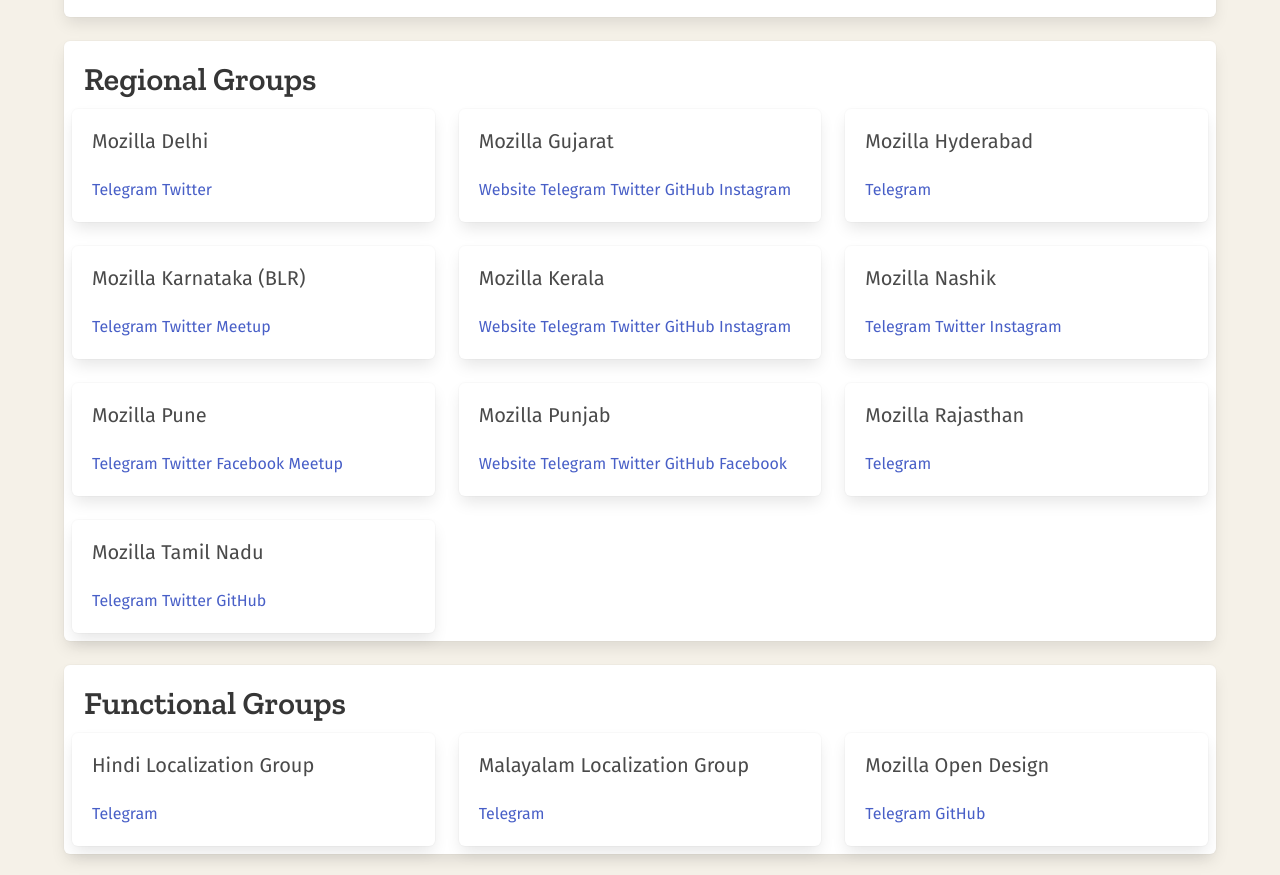
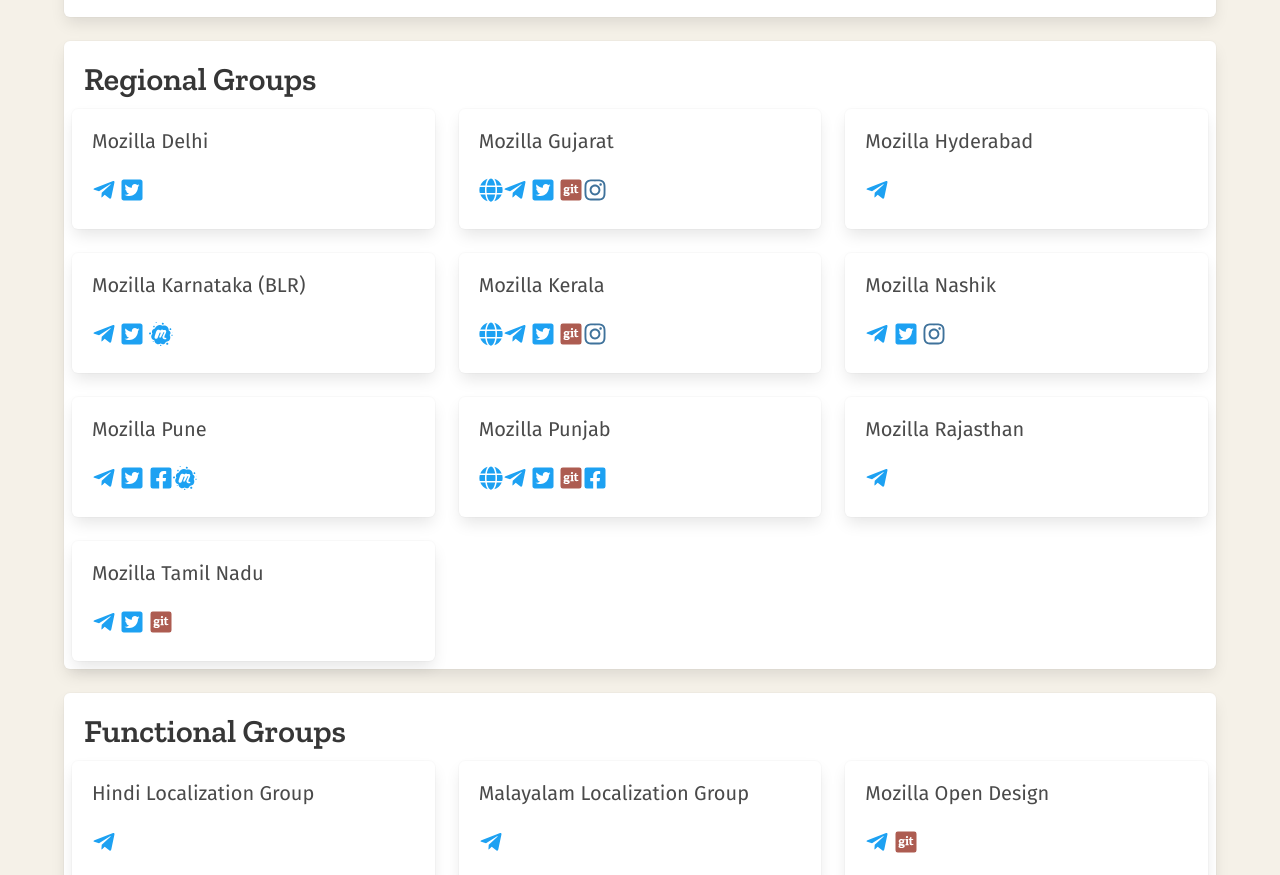
Before and after one commit to MozillaIndia/mozillaindia.github.io, a Gatsby site: page / in a window 1280 px wide. Shown: the part 1416-2291 px from the top of the page. Built offline with nearby package versions, Linux system fonts and the light colour scheme; Gatsby itself is replaced by a stand-in of ours; a web font is replaced by a local one.

Commit message:
Replaced text links for regional groups with icons. Fixes #162

```diff
--- a/src/components/groups.js
+++ b/src/components/groups.js
@@ -1,6 +1,15 @@
 import React from 'react'
+import {
+  FaTwitterSquare,
+  FaFacebookSquare,
+  FaInstagram,
+  FaTelegramPlane,
+  FaGitSquare,
+  FaGlobe,
+  FaMeetup,
+} from 'react-icons/fa'
 
-const Groups = ({ name, data, description }) =>(
+const Groups = ({ name, data, description }) => (
   <div className="tile is-ancestor is-vertical">
     <div className="tile is-parent">
       <div className="tile is-child box">
@@ -10,17 +19,45 @@
             {description}
           </div>
           <div className="columns is-multiline">
-    {data.edges.map(({node})=>(
+            {data.edges.map(({ node }) => (
               <div className="column is-4" key={node.id}>
                 <div className="tile is-child box">
                   <p className="subtitle">{node.name}</p>
-                {node.website?<a href={node.website}>Website </a> :null}
-                {node.telegram?<a href={node.telegram}>Telegram </a> :null}
-                {node.twitter?<a href={node.twitter}>Twitter </a> :null}
-                {node.github?<a href={node.github}>GitHub </a> :null}
-                {node.instagram?<a href={node.instagram}>Instagram </a> :null}
-                {node.facebook?<a href={node.facebook}>Facebook </a> :null}
-                {node.meetup?<a href={node.meetup}>Meetup </a> :null}
+                  {node.website ? (
+                    <a href={node.website}>
+                      <FaGlobe size="24px" color="#1da1f2" />
+                    </a>
+                  ) : null}
+                  {node.telegram ? (
+                    <a href={node.telegram}>
+                      <FaTelegramPlane size="24px" color="#1da1f2" />{' '}
+                    </a>
+                  ) : null}
+                  {node.twitter ? (
+                    <a href={node.twitter}>
+                      <FaTwitterSquare size="24px" color="#1da1f2" />{' '}
+                    </a>
+                  ) : null}
+                  {node.github ? (
+                    <a href={node.github}>
+                      <FaGitSquare size="24px" color="#ad5c51" />
+                    </a>
+                  ) : null}
+                  {node.instagram ? (
+                    <a href={node.instagram}>
+                      <FaInstagram size="24px" color="#3f729b" />{' '}
+                    </a>
+                  ) : null}
+                  {node.facebook ? (
+                    <a href={node.facebook}>
+                      <FaFacebookSquare size="24px" color="#1da1f2" />
+                    </a>
+                  ) : null}
+                  {node.meetup ? (
+                    <a href={node.meetup}>
+                      <FaMeetup size="24px" color="#1da1f2" />
+                    </a>
+                  ) : null}
                 </div>
               </div>
             ))}
```
Lines whose indentation alone changed are shown as unchanged.
